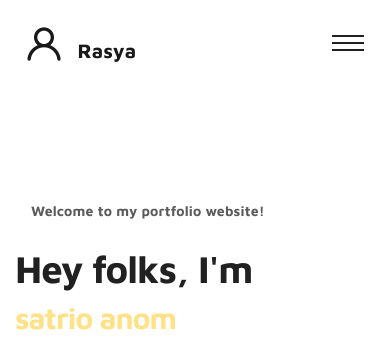
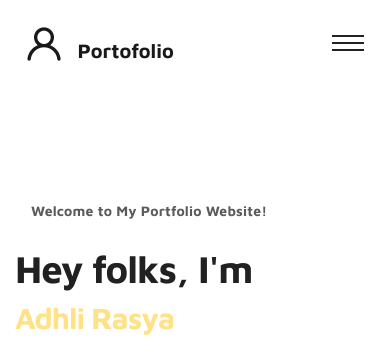
Before and after one commit to zaidSaiful22/portofolio, a plain HTML site: page index.html in a window 390 px wide. Shown: the top 359 px of the page. Drawn offline with Linux system fonts and the light colour scheme.

Commit message:
Update index.html

```diff
--- a/index.html
+++ b/index.html
@@ -29,7 +29,7 @@ https://www.tooplate.com/view/2115-marvel
     <!-- MENU -->
     <nav class="navbar navbar-expand-sm navbar-light">
         <div class="container">
-            <a class="navbar-brand" href="index.html"><i class='uil uil-user'></i> Rasya</a>
+            <a class="navbar-brand" href="index.html"><i class='uil uil-user'></i> Portofolio</a>
 
             <button class="navbar-toggler" type="button" data-toggle="collapse" data-target="#navbarNav" aria-controls="navbarNav" aria-expanded="false"
                 aria-label="Toggle navigation">
@@ -73,11 +73,11 @@ https://www.tooplate.com/view/2115-marvel
 
                 <div class="col-lg-7 col-md-12 col-12 d-flex align-items-center">
                     <div class="about-text">
-                        <small class="small-text">Welcome to <span class="mobile-block">my portfolio website!</span></small>
+                        <small class="small-text">Welcome to <span class="mobile-block">My Portfolio Website!</span></small>
                         <h1 class="animated animated-text">
                             <span class="mr-2">Hey folks, I'm</span>
                                 <div class="animated-info">
-                                    <span class="animated-item">satrio anom</span>
+                                    <span class="animated-item">Adhli Rasya</span>
                                     <span class="animated-item">Web Designer</span>
                                     <span class="animated-item">UI Specialist</span>
                                 </div>
```
